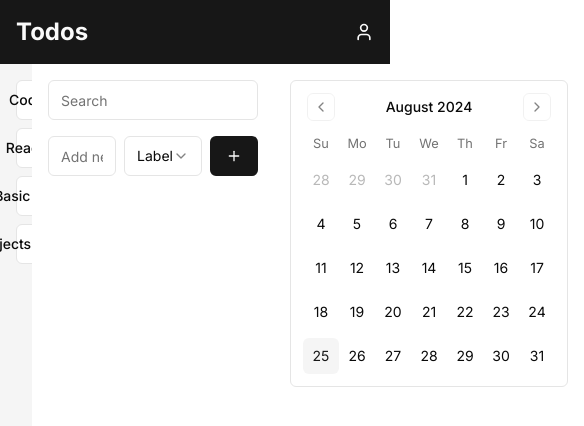
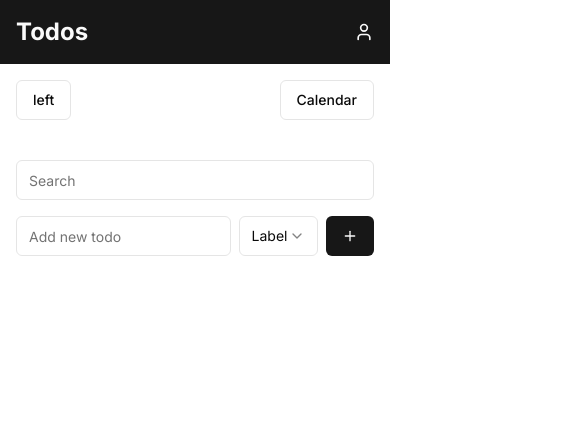
Before and after one commit to notcodesid/E-commerce, a Next.js app: page / in a window 390 px wide. Shown: the top 426 px of the page, 584 px wide, since content can reach past the window. Built offline with nearby package versions, Linux system fonts and the light colour scheme.

Commit message:
add calender in responsive and minor changes

```diff
--- a/app/globals.css
+++ b/app/globals.css
@@ -1,7 +1,6 @@
 @tailwind base;
 @tailwind components;
 @tailwind utilities;
-
 @layer base {
   :root {
     --background: 0 0% 100%;
--- a/components/CalendarSection.tsx
+++ b/components/CalendarSection.tsx
@@ -3,7 +3,7 @@ import { Calendar } from "@/components/ui/calendar";
 
 export function CalendarSection() {
   return (
-    <div className=" p-4">
+    <div className="hidden md:block p-4">
       <Calendar className="rounded-md border" />
     </div>
   );
--- a/components/MainContent.tsx
+++ b/components/MainContent.tsx
@@ -6,8 +6,10 @@ import { Badge } from "@/components/ui/badge";
 import { Button } from "@/components/ui/button";
 import { Tag, Trash2 } from "lucide-react";
 import { AddTodo } from "./AddTodo";
-import { Sidebar } from "./Sidebar"; // Import Sidebar
+import { Sidebar } from "./Sidebar";
 import { CalendarSection } from "./CalendarSection";
+import { SheetSide } from "./sheetLabe";
+import { SheetDemo } from "./sheetCalender";
 
 interface Todo {
   id: number;
@@ -51,6 +53,14 @@ export function MainContent() {
       />
 
       <div className="w-full p-4">
+        <div className="flex justify-between mb-10 md:hidden">
+        <SheetSide onLabelClick={function (label: string): void {
+            throw new Error("Function not implemented.");
+          } } />
+        <SheetDemo />
+
+        </div>
+
         {/* Search Input */}
         <Input
           type="search"
--- /dev/null
+++ b/components/sheetCalender.tsx
@@ -0,0 +1,27 @@
+import { Button } from "@/components/ui/button"
+import { Input } from "@/components/ui/input"
+import { Label } from "@/components/ui/label"
+import {
+  Sheet,
+  SheetClose,
+  SheetContent,
+  SheetDescription,
+  SheetFooter,
+  SheetHeader,
+  SheetTitle,
+  SheetTrigger,
+} from "@/components/ui/sheet"
+import { Calendar } from "./ui/calendar"
+
+export function SheetDemo() {
+  return (
+    <Sheet>
+      <SheetTrigger asChild>
+        <Button variant="outline">Calendar</Button>
+      </SheetTrigger>
+      <SheetContent>
+        <Calendar />
+      </SheetContent>
+    </Sheet>
+  )
+}
--- /dev/null
+++ b/components/sheetLabe.tsx
@@ -0,0 +1,39 @@
+"use client"
+
+import { Button } from "@/components/ui/button"
+import { Sheet, SheetContent, SheetTrigger } from "@/components/ui/sheet"
+import { Sidebar } from "./Sidebar"
+import { useState } from "react";
+
+const SHEET_SIDES = ["left"] as const;
+
+type SheetSideType = (typeof SHEET_SIDES)[number];
+
+interface SheetSideProps {
+  onLabelClick: (label: string) => void;
+}
+
+export function SheetSide({ onLabelClick }: SheetSideProps) {
+  const [selectedLabel, setSelectedLabel] = useState<string | null>(null); // State for selected label
+
+
+  const handleLabelClick = (label: string) => {
+    setSelectedLabel(label);
+  };
+
+
+  return (
+    <div className="grid grid-cols-1 gap-2">
+      {SHEET_SIDES.map((side) => (
+        <Sheet key={side}>
+          <SheetTrigger asChild>
+            <Button variant="outline">{side}</Button>
+          </SheetTrigger>
+          <SheetContent side={side}>
+            <Sidebar onLabelClick={handleLabelClick} />
+          </SheetContent>
+        </Sheet>
+      ))}
+    </div>
+  );
+}
--- a/components/sidebar.tsx
+++ b/components/sidebar.tsx
@@ -9,7 +9,7 @@ export function Sidebar({ onLabelClick }: SidebarProps) {
   const labels = ['Coding', 'Reading', 'Basic todos', 'Projects pending'];
 
   return (
-    <div className="block w-1/2 p-4 bg-muted h-screen z-50 overflow-y-auto">
+    <div className="hidden md:block w-1/4 p-4 bg-muted h-screen z-50 overflow-y-auto">
       {labels.map((label, index) => (
         <Button
           key={index}
--- /dev/null
+++ b/components/ui/label.tsx
@@ -0,0 +1,26 @@
+"use client"
+
+import * as React from "react"
+import * as LabelPrimitive from "@radix-ui/react-label"
+import { cva, type VariantProps } from "class-variance-authority"
+
+import { cn } from "@/lib/utils"
+
+const labelVariants = cva(
+  "text-sm font-medium leading-none peer-disabled:cursor-not-allowed peer-disabled:opacity-70"
+)
+
+const Label = React.forwardRef<
+  React.ElementRef<typeof LabelPrimitive.Root>,
+  React.ComponentPropsWithoutRef<typeof LabelPrimitive.Root> &
+    VariantProps<typeof labelVariants>
+>(({ className, ...props }, ref) => (
+  <LabelPrimitive.Root
+    ref={ref}
+    className={cn(labelVariants(), className)}
+    {...props}
+  />
+))
+Label.displayName = LabelPrimitive.Root.displayName
+
+export { Label }
--- a/package.json
+++ b/package.json
@@ -11,6 +11,7 @@
   "dependencies": {
     "@radix-ui/react-dialog": "^1.1.1",
     "@radix-ui/react-dropdown-menu": "^2.1.1",
+    "@radix-ui/react-label": "^2.1.0",
     "@radix-ui/react-navigation-menu": "^1.2.0",
     "@radix-ui/react-progress": "^1.1.0",
     "@radix-ui/react-select": "^2.1.1",
```
Also changed, not shown: 1 other file (tests, documents, lock files or other folders).
